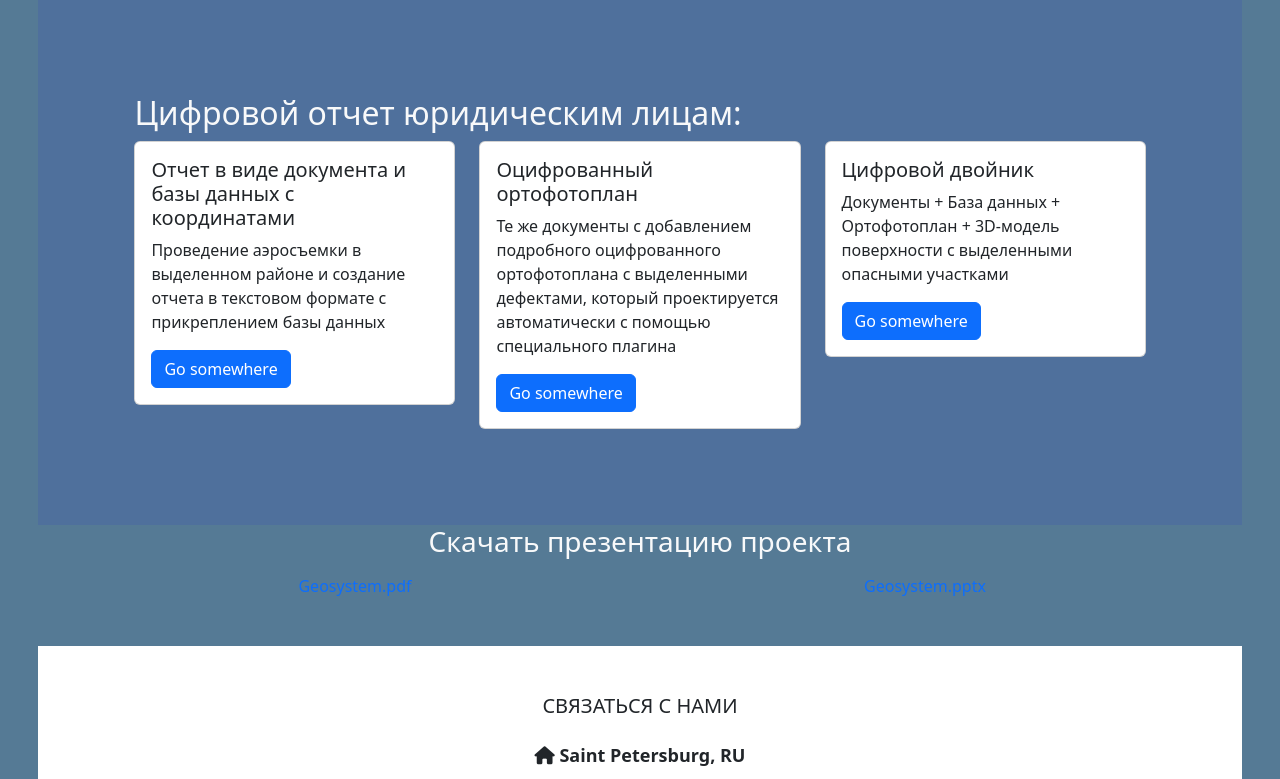
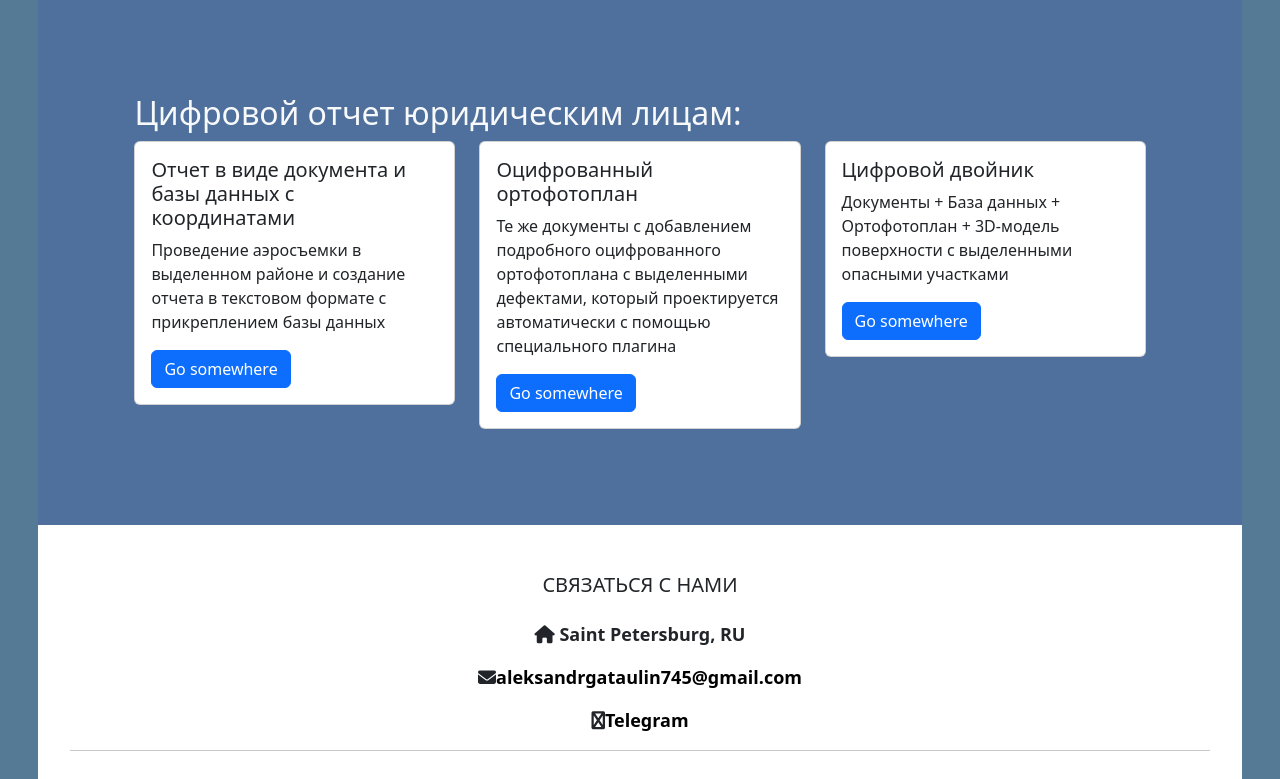
Before and after one commit to AlexGat27/geosystem-web, an Angular app in the folder client-app/: page / in a window 1280 px wide. Shown: the part 2444-3223 px from the top of the page. Built offline with nearby package versions, Linux system fonts and the light colour scheme.

Commit message:
Зачем то тут нужен коммит

```diff
--- a/client-app/src/app/about-page/about-page.component.html
+++ b/client-app/src/app/about-page/about-page.component.html
@@ -45,15 +45,15 @@
         <h2 class="text-center text-white">На какой стадии проект?</h2>
         <p class="fs-4 text-white text-center"> Проект находится на стадии разработки</p>
         <div class="row my-3 justify-content-center">
-            <div class="col me-auto text-light">
+            <div class="col text-light text-center">
               <button
-              class="btn btn-light ms-auto"
+              class="btn btn-light"
               href="../../assets/documents/Geosystem.pdf"
               download="Geosystem.pdf">Скачать презентацию</button>
             </div>
-            <div class="col ms-auto text-light">
+            <div class="col text-light text-center">
               <button
-              class="btn btn-light ms-auto"
+              class="btn btn-light"
               href="../../assets/documents/Geosystem article.pdf"
               download="Geosystem article.pdf">Скачать статью</button>
             </div>
--- a/client-app/src/app/home-page/home-page.component.html
+++ b/client-app/src/app/home-page/home-page.component.html
@@ -230,18 +230,6 @@
       </div>
     </div>
 
-    <div class="container mx-auto text-center mb-5 text-light">
-      <h3>Скачать презентацию проекта</h3>
-      <div class="row my-3">
-        <div class="col text-light">
-          <a href="../../assets/documents/Geosystem.pdf" download="Geosystem.pdf">Geosystem.pdf</a>
-        </div>
-        <div class="col text-light">
-          <a href="../../assets/documents/Geosystem.pptx" download="Geosystem.pptx">Geosystem.pptx</a>
-        </div>
-      </div>
-    </div>
-
     <footer id="footer" class="pt-5 pb-4">
       <div class="container text-center text-md-left">
         <div class="row text-center text-md-left">
```
